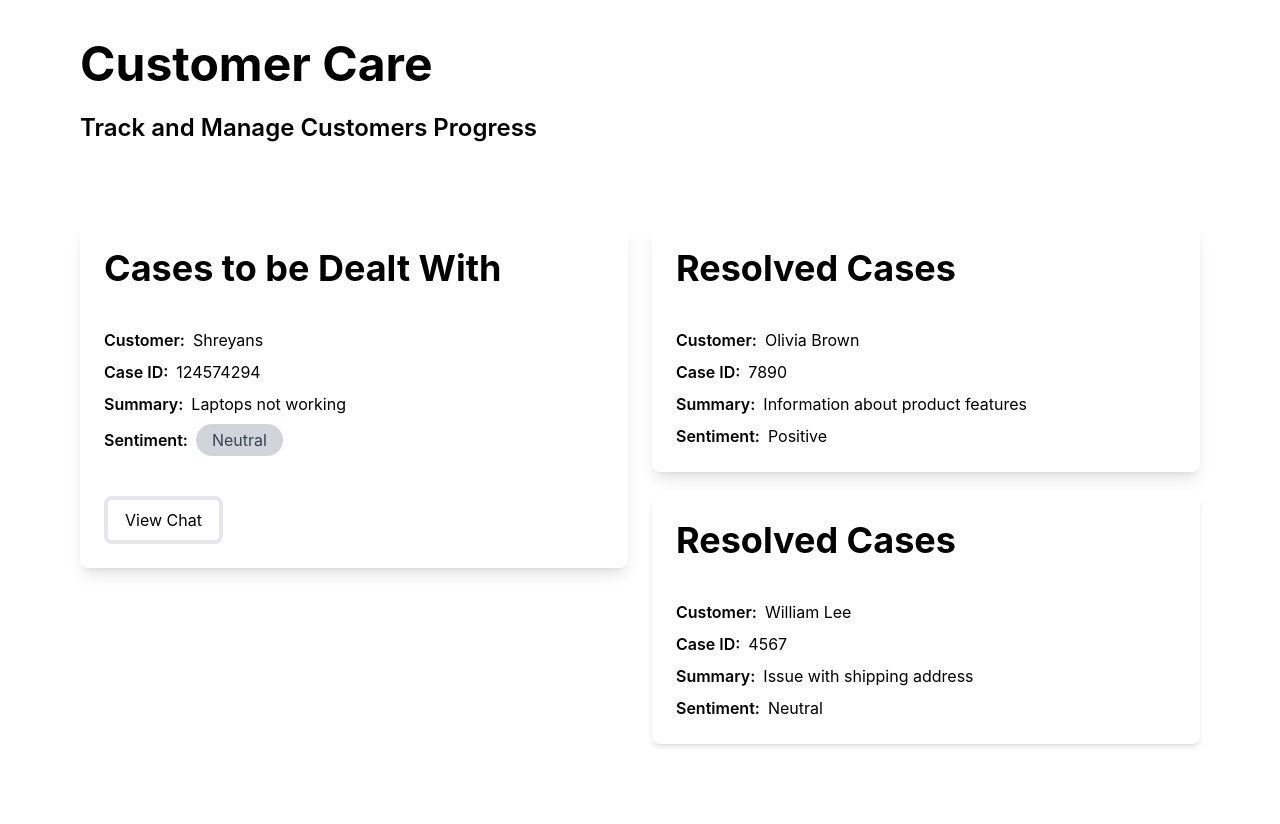
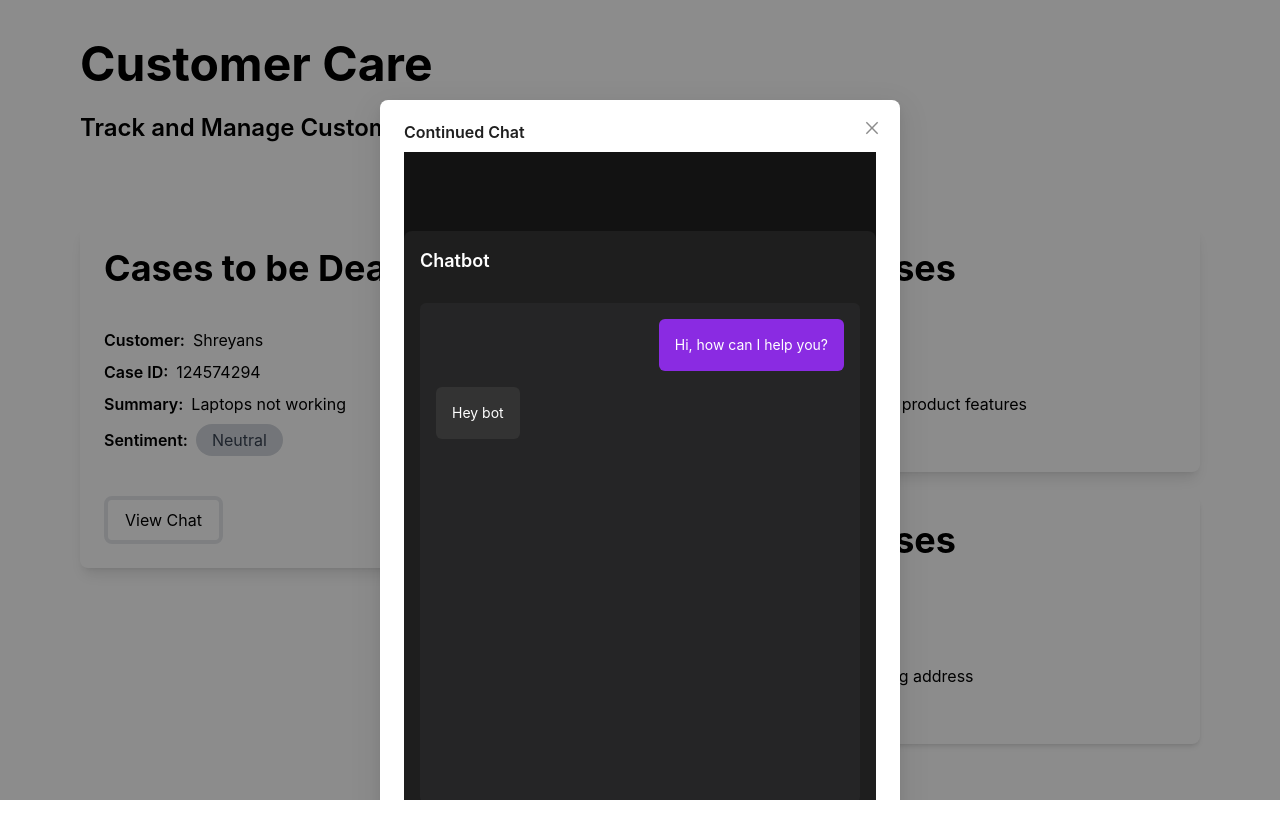
Before and after one commit to ShreyansJain07/AccessDenied_Augenblick, a React (Create React App) app in the folder frontend-chat/: page /dashboard in a window 1280 px wide. Both pictures are taken after a click on the button "View Chat". Built offline with nearby package versions, Linux system fonts and the light colour scheme.

Commit message:
chat added to dashboard

```diff
--- a/frontend-chat/package.json
+++ b/frontend-chat/package.json
@@ -6,6 +6,7 @@
     "@testing-library/jest-dom": "^5.17.0",
     "@testing-library/react": "^13.4.0",
     "@testing-library/user-event": "^13.5.0",
+    "antd": "^5.15.3",
     "axios": "^1.6.8",
     "firebase": "^10.9.0",
     "react": "^18.2.0",
--- a/frontend-chat/src/ChatContext.js
+++ b/frontend-chat/src/ChatContext.js
@@ -15,10 +15,11 @@ export const ChatProvider = ({ children }) => {
         sender: 'user',
       }
   ]);
+  const [cc,setCc] = useState(true)
   const [sentiment,setSentiment] = useState("Neutral");
 
   return (
-    <ChatContext.Provider value={{ chatState, setChatState,sentiment,setSentiment }}>
+    <ChatContext.Provider value={{ chatState, setChatState,sentiment,setSentiment,cc,setCc }}>
       {children}
     </ChatContext.Provider>
   );
--- a/frontend-chat/src/components/Dashboard.jsx
+++ b/frontend-chat/src/components/Dashboard.jsx
@@ -1,9 +1,32 @@
-import React, { useContext } from "react";
+import React, { useContext, useState } from "react";
 import { ChatContext } from "../ChatContext";
+import { Button, Modal } from "antd";
 
 export default function Dashboard() {
-  const { chatState, setChatState, sentiment, setSentiment } =
+  const { chatState, setChatState, sentiment, setSentiment, cc } =
     useContext(ChatContext);
+    const [message, setMessage] = useState("");
+  const [isModalOpen, setIsModalOpen] = useState(false);
+  const showModal = () => {
+    setIsModalOpen(true);
+  };
+  const handleOk = () => {
+    setIsModalOpen(false);
+  };
+  const handleCancel = () => {
+    setIsModalOpen(false);
+  };
+  const sendMessage = () =>{
+    setChatState((prev) => [
+      ...prev,
+      {
+        id: Date.now(),
+        message: message.trim(),
+        sender: "bot",
+      },
+    ]);
+    setMessage("");
+  }
   return (
     <>
       <div className="mt-10 m-20 ">
@@ -15,6 +38,7 @@ export default function Dashboard() {
       <div className="grid grid-cols-1 gap-6 lg:grid-cols-2 m-20 mt-10">
         <div>
           <div className="space-y-6">
+            {cc && (
               <div className="bg-white rounded-lg p-6 shadow-lg hover:transition-transform hover:scale-105 ">
                 <h2 className="text-4xl font-bold">Cases to be Dealt With</h2>
                 <div className="mt-10">
@@ -57,6 +81,7 @@ export default function Dashboard() {
                     </div>
                   </div>
                   <button
+                    onClick={showModal}
                     className="w-[40] border-4 max-w-xs margin-auto px-[17px] py-[8px] mt-10 rounded-lg transition-all hover:bg-black hover:text-white hover:border-0 hover:scale-105"
                     size="lg"
                     variant="outline"
@@ -65,6 +90,7 @@ export default function Dashboard() {
                   </button>
                 </div>
               </div>
+            )}
           </div>
         </div>
         <div>
@@ -118,6 +144,56 @@ export default function Dashboard() {
           </div>
         </div>
       </div>
+      <Modal
+        title="Continued Chat"
+        open={isModalOpen}
+        onOk={handleOk}
+        onCancel={handleCancel}
+      >
+        <div className="flex h-screen bg-[#121212]">
+      <div className="m-auto  w-full max-w-2xl rounded-lg bg-[#1E1E1E] p-4">
+        <div className="flex items-center justify-between pb-3">
+          <h2 className="text-lg font-semibold text-white">Chatbot</h2>
+        </div>
+        <div className="mt-4 h-[500px] overflow-y-auto rounded-md bg-[#252526] p-4">
+          <div className="space-y-4">
+            {chatState.map((message,id) => (
+              <div
+              key={id}
+                className={`rounded-md flex`}
+              >
+                <div
+                  key={id}
+                  className={`rounded-md p-4 ${
+                    message.sender === "user"
+                      ? "bg-[#333333] flex-start"
+                      : "bg-[#8A2BE2] ml-auto flex-end"
+                  } flex`}
+                >
+                  <p className="text-sm text-white">{message.message}</p>
+                </div>
+              </div>
+            ))}
+          </div>
+        </div>
+
+        <div className="mt-4 flex items-center">
+          <input
+            value={message}
+            onChange={(e) => setMessage(e.target.value)}
+            className="flex-1 rounded-md bg-[#333333] py-2 px-4 text-white placeholder-gray-400 focus:outline-none"
+            placeholder="Send a message..."
+          />
+          <button
+            onClick={() => sendMessage()}
+            className="ml-2 bg-[#007ACC] py-2 px-4 text-white"
+          >
+            Send
+          </button>
+        </div>
+      </div>
+    </div>
+      </Modal>
     </>
   );
 }
```
Also changed, not shown: 1 other file (tests, documents, lock files or other folders). Lines whose indentation alone changed are shown as unchanged.
